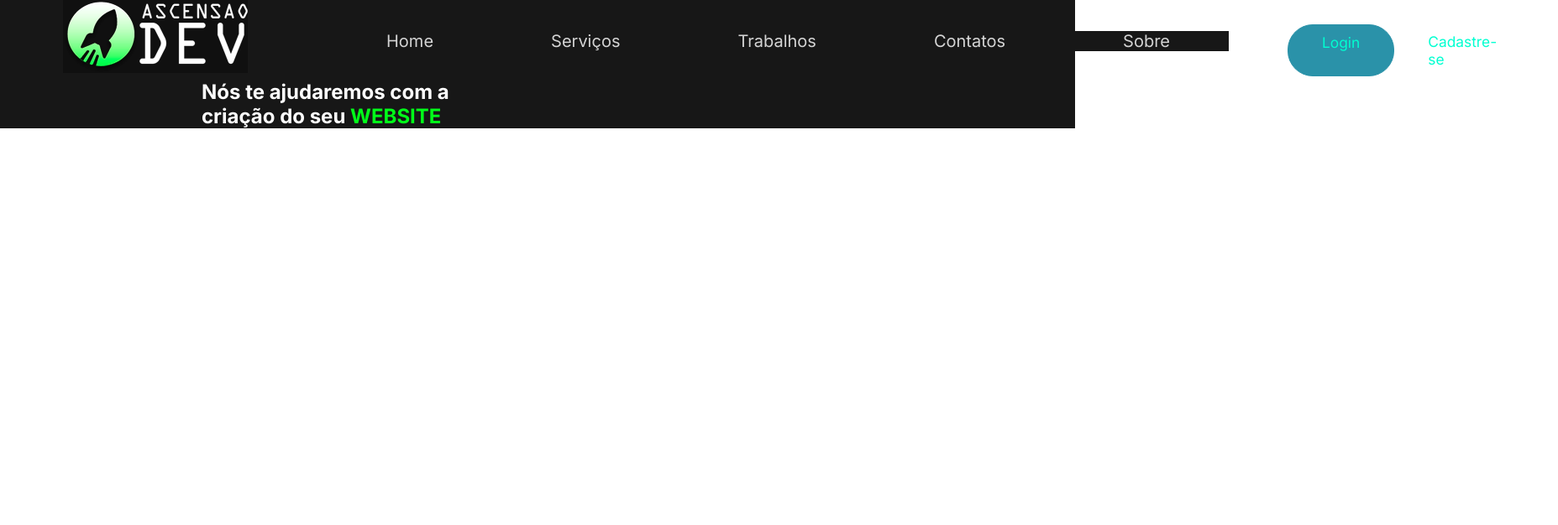
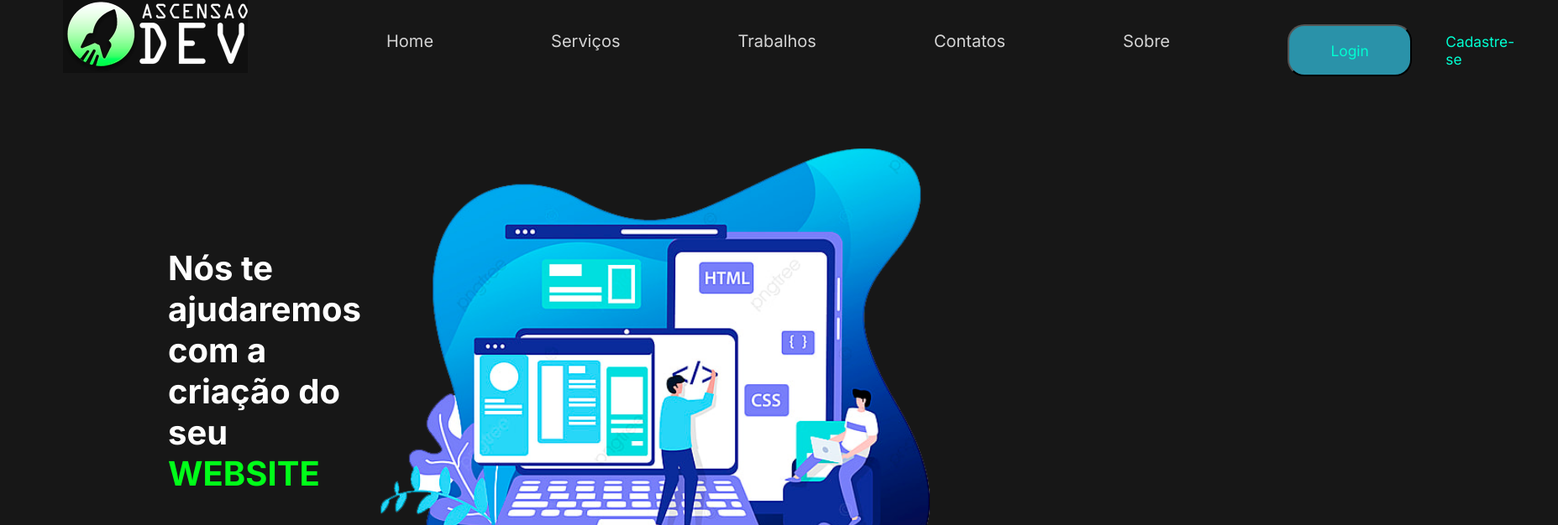
Before and after one commit to NicolasSouzaS/HTMLSenacSaoMiguel, a plain HTML site: page index.html in a window 1280 px wide. Shown: the top 626 px of the page at 84% size, 1855 px wide, since content can reach past the window. Drawn offline with Linux system fonts and the light colour scheme.

Commit message:
Continuação site HTML Layout ASCENSAO DEV

```diff
--- a/css/estilo.css
+++ b/css/estilo.css
@@ -4,6 +4,10 @@
     margin: 0;
     padding: 0;
     box-sizing: border-box;
+    font-family: 'Inter', sans-serif;
+}
+body{
+    background-color: rgb(23,23,23);
 }
 
 .site{
@@ -36,7 +40,7 @@
 .menu a {
     color: rgb(212,212,212);
     background-color: rgb(23,23,23);
-    font-family:'Inter', sans-serif;
+
     font-size: 15pt;
     margin-top: 15px;
 }
@@ -60,16 +64,40 @@
 
 #redesocial a{
     font-size: 13pt;
-    font-family:'Inter', sans-serif;
+
     color: rgb(0,255,209);
 }
 
 .home {
-    background: rgb(23,23,23);
+    display: flex;
 
 }
 
 .home h2 {
-    margin-left: 240px;
-    font-family:'Inter', sans-serif;
+    margin-top: 200px;
+    margin-left: 200px;
+
+    font-size: 30pt;
 }
+
+#redesocial input{
+    width: 160px;
+    border-radius: 20px;
+    background-color: rgb(42,146,169);
+    color: rgb(0,255,209);
+    font-size: 13pt;
+}
+
+.home img{
+    margin-right: 250px;
+    margin-bottom: 1500px;
+    width: 700px;
+}
+
+.home p{
+
+    margin-top: 40px;
+    font-size: 15pt;
+    color:  #FFFFFF;
+    padding: 0 15% 30% 20%;
+}
--- a/index.html
+++ b/index.html
@@ -28,7 +28,7 @@
     </div>
         <div id="redesocial">
             <ul>
-                <a style="border: solid 1px  rgb(42,146,169) ; border-radius: 30px ; background: rgb(42,146,169);" href="#">Login</a>
+                <input type="button" value="Login">
                 <a href="#">Cadastre-se</a>
             </ul>
         </div>
@@ -45,6 +45,13 @@
         <h2>
             <span style="color: rgb(255,255,255) ;"> Nós te ajudaremos com a <br> criação do seu </span> <span style="color: rgb(0,255,25) ;"> WEBSITE</span>
         </h2>
+        <p>
+            A Ascensão Dev é uma agência de desenvolvimento web inovadora que oferece soluções digitais personalizadas e de alta qualidade para empresas de diversos segmentos. Com uma equipe experiente e especializada em tecnologia, a agência se dedica a transformar ideias em projetos incríveis que superam as expectativas dos clientes.
+        </p>
+        </div>
+
+        <div>
+            <img src="img/pngtree-web-development-illustration-modern-can-be-used-for-landing-pages-web-png-image_1496210.png" alt="">
         </div>
     </div>
     </main>
```
Also changed, not shown: img/original-963ff180c070e1c53b3b9ba466ec8012.webp (added), img/pngtree-web-development-illustration-modern-can-be-used-for-landing-pages-web-png-image_1496210.jpg (added), img/pngtree-web-development-illustration-modern-can-be-used-for-landing-pages-web-png-image_1496210.png (added).
